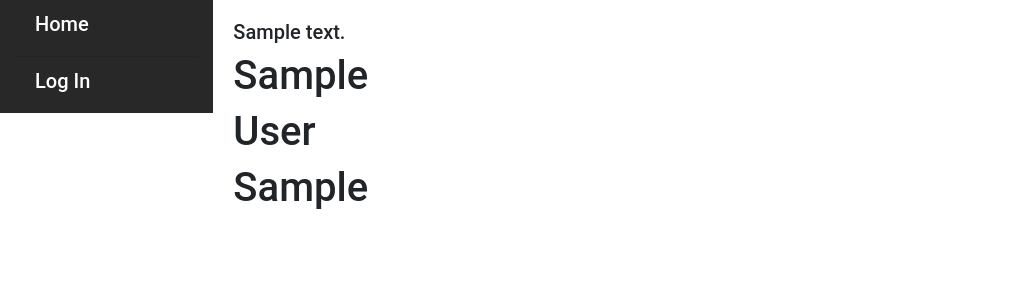
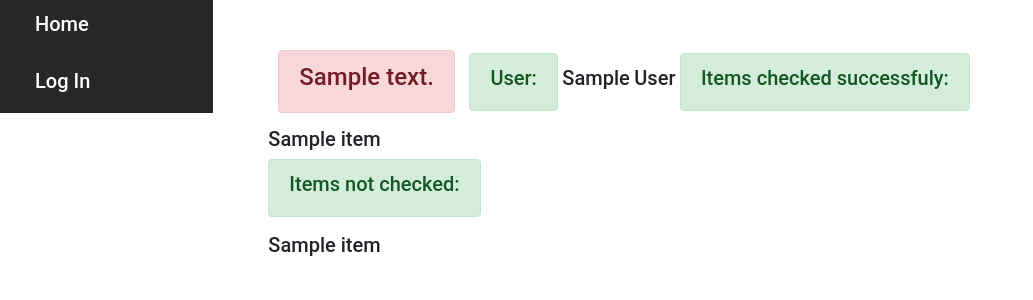
Before and after one commit to AliShahram/RFID-Library-Management-System, a Django app: template student/templates/student/op_result.html in a window 1280 px wide. Shown: the part 96-396 px from the top of the page, without its empty margins (0-1033 px from the left). Run offline with Django 3.2, Linux system fonts and the light colour scheme; the template is opened without the code that fills it: most values are stand-ins (such as "Sample title", 1, 10 or a date in 2020); some libraries are stand-ins or nearby versions.

Commit message:
before adding js files

```diff
--- a/RFID/models.py
+++ b/RFID/models.py
@@ -56,8 +56,8 @@ class Records(models.Model):
         (COMPLETED, 'Completed')
     )
 
-    user_id = models.ForeignKey(User, on_delete=models.PROTECT)
-    object_id = models.ForeignKey(Object, on_delete=models.PROTECT)
+    user_id = models.ForeignKey(User, on_delete=models.CASCADE)
+    object_id = models.ForeignKey(Object, on_delete=models.CASCADE)
     date = models.DateTimeField(auto_now_add=True, blank=True)
     type = models.CharField(max_length=1, choices=TYPE_CHOICES, default=CHECK_OUT)
     status = models.BooleanField(choices=STATUS_CHOICES, default=CHECK_OUT)
--- a/RFID/templates/RFID/home.html
+++ b/RFID/templates/RFID/home.html
@@ -26,7 +26,6 @@
           {{form.availability |as_crispy_field}}
         </div>
         <div id="record_table" class="database_choice">
-          {{form.date |as_crispy_field}}
           {{form.type |as_crispy_field}}
           {{form.status |as_crispy_field}}
         </div>
--- a/RFID/views.py
+++ b/RFID/views.py
@@ -57,7 +57,7 @@ class SearchHomePage(LoginRequiredMixin, View):
                     query_result = User.objects.all()
                 table = 'person'
 
-            #If the table is records table_is_object
+            #If the table is records
             elif search_form['table'].value() == 'record':
                 #if the name is empty return all records
                 records_list = Records.objects.all()
--- a/student/static/student/style.css
+++ b/student/static/student/style.css
@@ -59,11 +59,29 @@ a:hover {
   max-width: 150px;
 }
 
+.user-name {
+  display: inline-block;
+  position: static;
+}
+
 .operation-box {
   margin-left: 40px;
 }
 
 
 .results_box {
-  margin: 20px;
+  margin: 40px;
 }
+
+.message-box {
+  margin: 10px;
+  display: block;
+}
+
+.title-box {
+  display: block;
+}
+
+.alert {
+  display:inline-block;
+}
--- a/student/templates/student/home.html
+++ b/student/templates/student/home.html
@@ -5,7 +5,8 @@
 
 
   {% block content %}
-        <div class="col-sm-6">
+      <div class="row">
+        <div class="col-sm-8">
           <div class="search-box">
             <h6>Search for items</h6>
             <form class="form-group" action="user-search" method="get">
@@ -56,7 +57,7 @@
         </div>
         <div class="col-sm-4">
           <div class="search-help border-left">
-            <h5>Help:</h5>
+            <h5>Instructions:</h5>
             <ul class="list-group">
               <li class="list-group-item list-group-item-action">Search objects by name to see if they are available for checkout</li>
               <li class="list-group-item list-group-item-action">You can check in/out maximum of Five items at once</li>
@@ -65,4 +66,5 @@
             </ul>
           </div>
         </div>
+      </div>
   {% endblock %}
--- a/student/templates/student/op_result.html
+++ b/student/templates/student/op_result.html
@@ -1,15 +1,41 @@
 {% extends 'student/base.html' %}
-{% load static %}
+{% load staticfiles %}
 
 
 {% block content %}
   <div class="row">
-    <div class="results_box">
-      <h5> {{ qResult.message }}</h5>
-      <h1> {{ qResult.user_inst.first_name}}</h1>
-      <h1> {{ qResult.user_inst.last_name}}</h1>
-      <h1> {{qResult.avail_checkout}}</h1>
-      <h1> {{qResult.not_avail_checkout}}</h1>
+    <div class="container">
+      <div class="results_box">
+        <div class="message-box alert alert-danger">
+          <h4> {{ qResult.message }}</h4>
+        </div>
+        <div class="alert alert-success title-box">
+          <h5>User: </h5>
+        </div>
+        <div class="user-name">
+          <h5> {{ qResult.user_inst.first_name}}</h5>
+        </div>
+        <div class="user-name">
+          <h5> {{ qResult.user_inst.last_name}}</h5>
+        </div>
+        {% if qResult.check_items_success %}
+          <div class="alert alert-success title-box">
+            <h5>Items checked successfuly: </h5>
+          </div>
+          {% for item in qResult.check_items_success %}
+              <h5>{{item}}</h5>
+          {% endfor %}
+        {% endif %}
+
+        {% if qResult.check_items_fail %}
+          <div class="alert alert-success title-box">
+            <h5>Items not checked: </h5>
+          </div>
+          {% for item in qResult.check_items_fail %}
+              <h5>{{item}}</h5>
+          {% endfor %}
+        {% endif %}
+      </div>
     </div>
   </div>
 {% endblock %}
--- a/student/tools.py
+++ b/student/tools.py
@@ -174,8 +174,6 @@ class CheckOperation:
             record.status = 0
             record.save()
 
-        self.change_obj_availability(obj_inst)
-
         for obj_inst in avail_checkin_inst:
             Records.objects.create(
                 user_id = user_inst,
@@ -183,8 +181,7 @@ class CheckOperation:
                 type = 0,
                 status = False,
             )
-
-
+            self.change_obj_availability(obj_inst)
 
 
 
```
Also changed, not shown: RFID/migrations/0011_auto_20190407_2301.py (added), RFID/migrations/0012_auto_20190407_2305.py (added).
